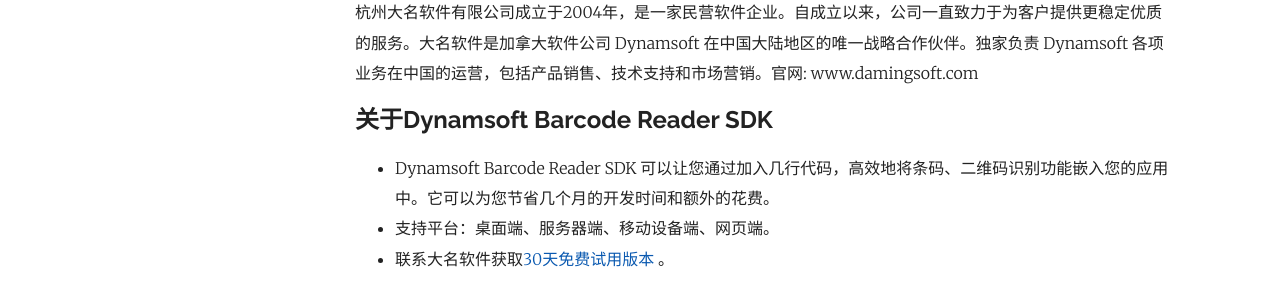
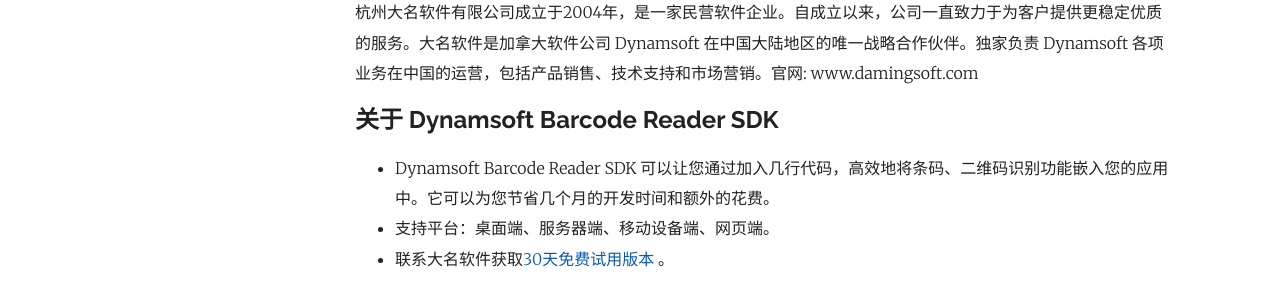
Before and after one commit to damingsoft/damingsoft.github.io, a Jekyll site: the page built from _posts/2021-05-10-Dynamsoft-Beijing-XiaoTong.md, in a window 1280 px wide and 900 px high, scrolled down 2595 px. Shown: the part 581-881 px from the top of the window. Built offline with Jekyll 4.4.1, drawn with Linux system fonts in a browser that asks for light colours.

```diff
--- a/_posts/2021-05-10-Dynamsoft-Beijing-XiaoTong.md
+++ b/_posts/2021-05-10-Dynamsoft-Beijing-XiaoTong.md
@@ -51,7 +51,7 @@ categories: 条码识别
 ## 关于我们
 杭州大名软件有限公司成立于2004年，是一家民营软件企业。自成立以来，公司一直致力于为客户提供更稳定优质的服务。大名软件是加拿大软件公司 Dynamsoft 在中国大陆地区的唯一战略合作伙伴。独家负责 Dynamsoft 各项业务在中国的运营，包括产品销售、技术支持和市场营销。官网: www.damingsoft.com
 
-## 关于Dynamsoft Barcode Reader SDK
+## 关于 Dynamsoft Barcode Reader SDK
 -	Dynamsoft Barcode Reader SDK 可以让您通过加入几行代码，高效地将条码、二维码识别功能嵌入您的应用中。它可以为您节省几个月的开发时间和额外的花费。
 -	支持平台：桌面端、服务器端、移动设备端、网页端。
 -	联系大名软件获取[30天免费试用版本](https://www.damingsoft.com/products/dbr-register.aspx) 。
```
